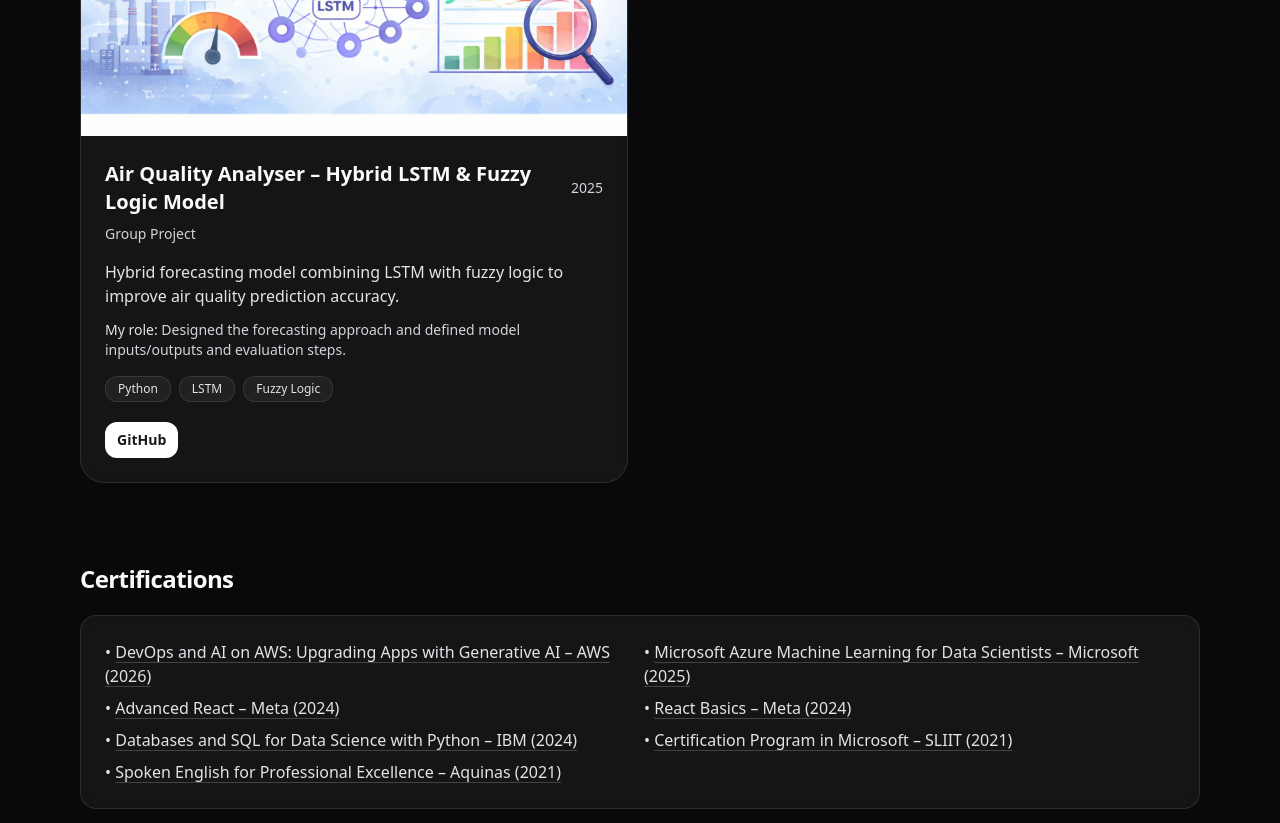
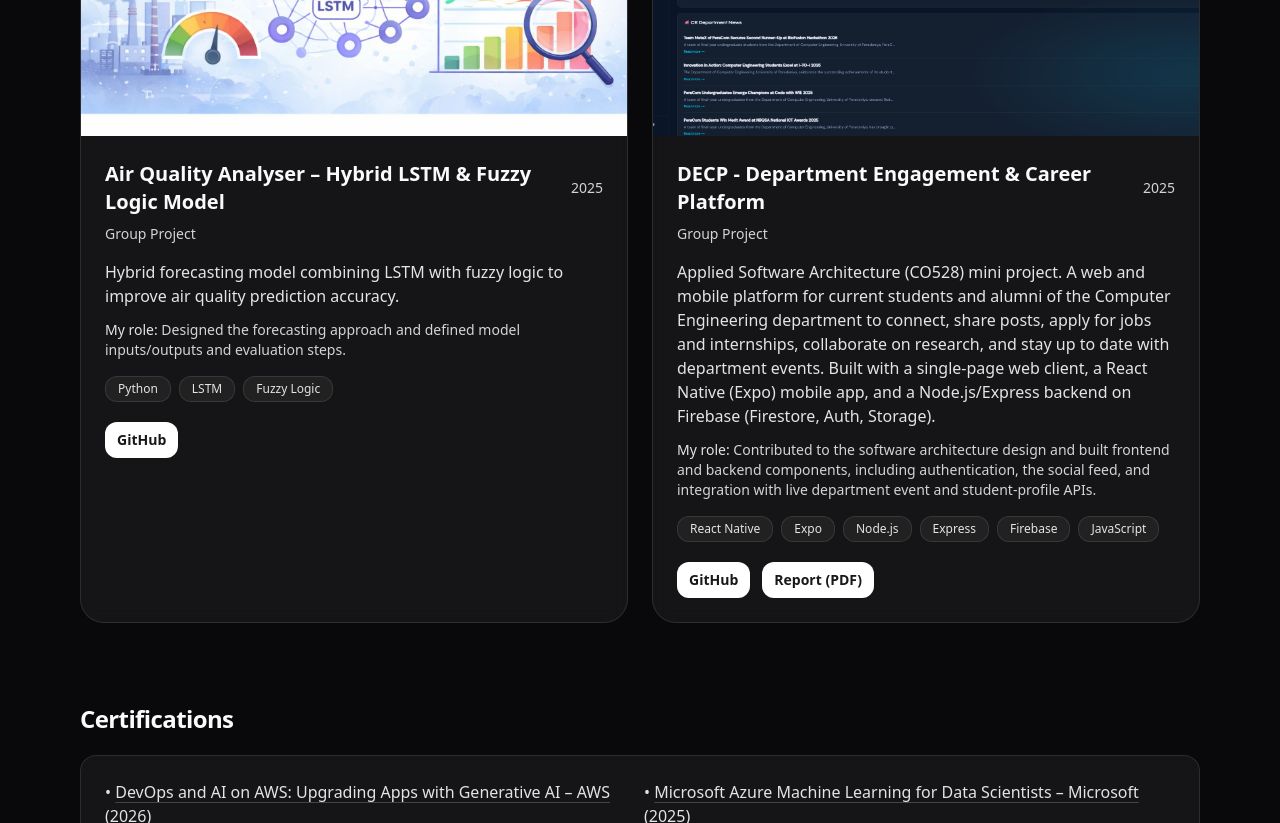
Before and after one commit to YasiruHarinda/yasiru-portfolio, a React (Vite) app: page / in a window 1280 px wide. Shown: the part 4060-4883 px from the top of the page. Built offline with nearby package versions, Linux system fonts and the light colour scheme.

Commit message:
Refactor code structure for improved readability and maintainability

```diff
--- a/src/data/portfolio.js
+++ b/src/data/portfolio.js
@@ -162,7 +162,28 @@ export const EDUCATION = [
       "Hybrid forecasting model combining LSTM with fuzzy logic to improve air quality prediction accuracy.",
   },
 
-
+  {
+    title: "DECP - Department Engagement & Career Platform",
+    year: "2025",
+    type: "Group Project",
+    image: "/images/projects/decp.png",
+    links: [
+      {
+        label: "GitHub",
+        href: "https://github.com/YasiruHarinda/CO528-Labs/tree/main/mini_project",
+      },
+      {
+        label: "Report (PDF)",
+        href: "https://github.com/YasiruHarinda/CO528-Labs/blob/main/mini_project/decp_Mini_Project_CO528.pdf",
+      },
+    ],
+    highlights: [],
+    tech: ["React Native", "Expo", "Node.js", "Express", "Firebase", "JavaScript"],
+    role:
+      "Contributed to the software architecture design and built frontend and backend components, including authentication, the social feed, and integration with live department event and student-profile APIs.",
+    description:
+      "Applied Software Architecture (CO528) mini project. A web and mobile platform for current students and alumni of the Computer Engineering department to connect, share posts, apply for jobs and internships, collaborate on research, and stay up to date with department events. Built with a single-page web client, a React Native (Expo) mobile app, and a Node.js/Express backend on Firebase (Firestore, Auth, Storage).",
+  },
 
 ];
 
```
Also changed, not shown: public/images/projects/decp.png (added).
